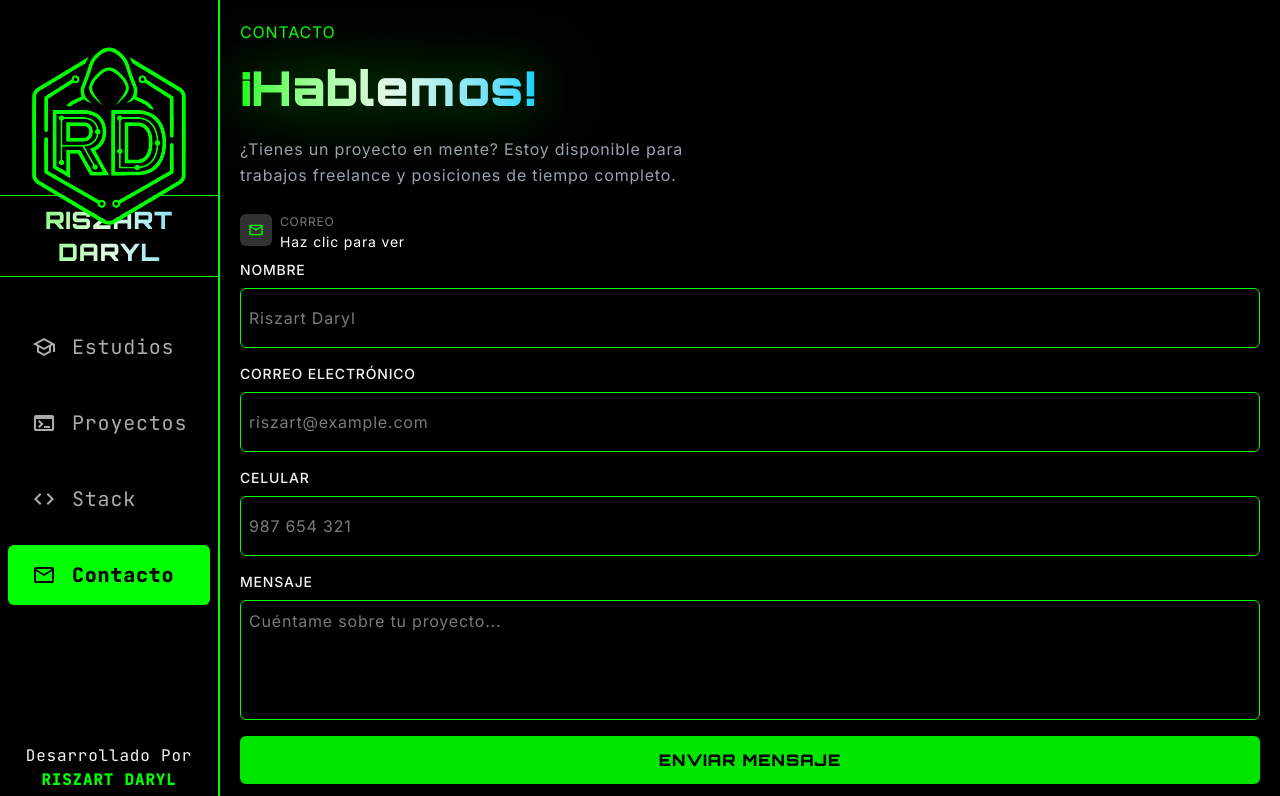
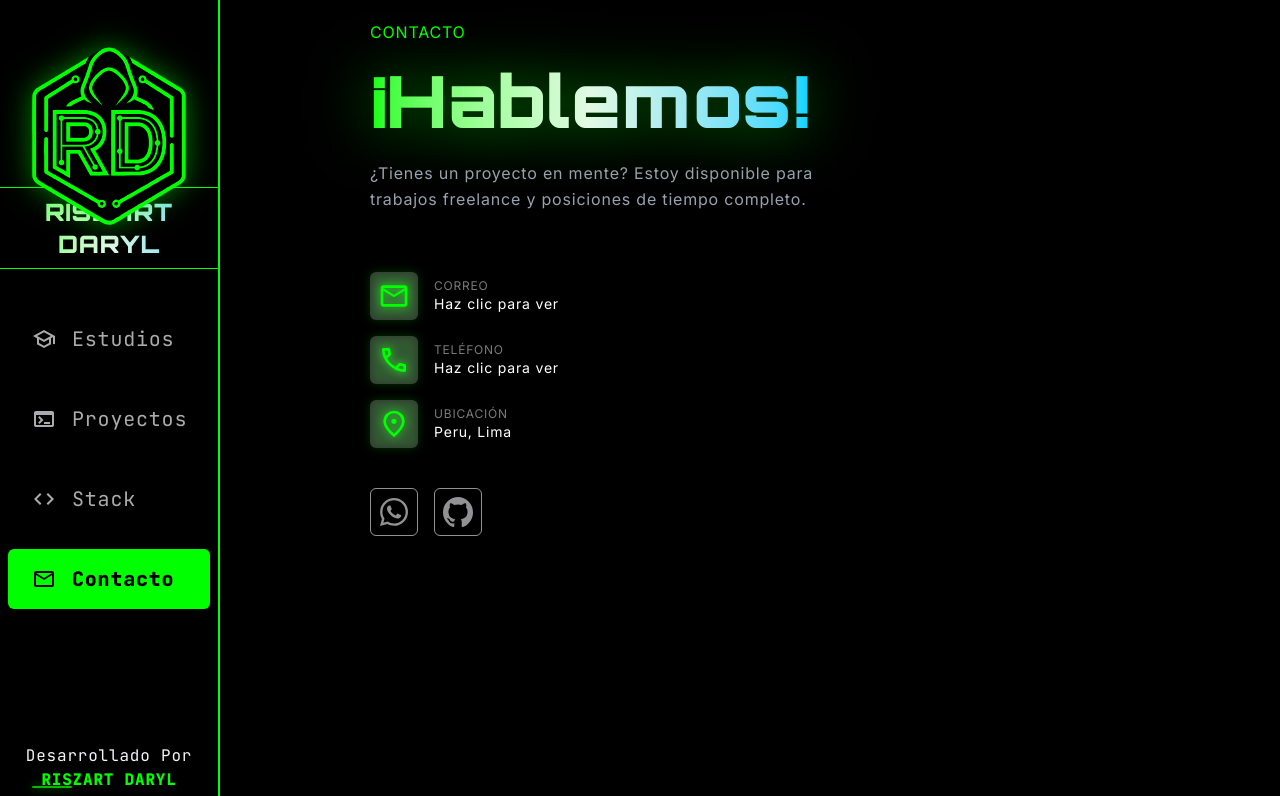
Before and after one commit to Riszart/riszartdaryl, a React (Vite) app in the folder frontend/: page /Contact in a window 1280 px wide. Shown: the top 796 px of the page. Built offline with nearby package versions, Linux system fonts and the light colour scheme.

Commit message:
new version destock

```diff
--- a/frontend/src/App.jsx
+++ b/frontend/src/App.jsx
@@ -15,7 +15,7 @@ function App() {
       <Navbar/>
       <div className='md:grid md:grid-cols-[auto_1fr]'>
         <section className='md:w-55'></section>
-        <section className=' '>
+        <section className='md:flex md:flex-col md:items-center w-full'>
           <Routes>
             <Route path='/' element={<Home/>}/>
             <Route path='/Education' element={<Education/>}/>
--- a/frontend/src/components/CardTec.jsx
+++ b/frontend/src/components/CardTec.jsx
@@ -29,7 +29,7 @@ export function CardSkill({ name, description,icon }) {
     bg-gradient-to-b from-gray-900/50 to-black
     transition-all duration-300 ease-out
     hover:border-cyber-green hover:shadow-[0_0_20px_rgba(0,255,0,0.15)]
-    hover:-translate-y-1 group
+    hover:-translate-y-1 group md:aspect-square md:w-full
   `;
 
   const styleClas = 'w-full h-full'
@@ -54,7 +54,7 @@ export function CardSkill({ name, description,icon }) {
   }
 
   return (
-    <div className={styleType}>
+    <div className={styleType }>
       <div className="w-12 h-12 bg-cyber-green/10 rounded-lg flex items-center justify-center border border-cyber-green/10 group-hover:border-cyber-green/40 transition-colors">
         <div className="w-8 h-8  rounded-sm">
           {icons[name]}
--- a/frontend/src/components/Form.jsx
+++ b/frontend/src/components/Form.jsx
@@ -2,7 +2,7 @@ import { Button } from "./Button"
 
 import { useState } from "react"
 
-export function Form(){
+export function Form({className}){
 	const [honeypot,setHoneypot] = useState("")
 
 	const [data,setData] = useState({
@@ -22,13 +22,13 @@ export function Form(){
 		console.log(data)
 	}
 
-	const inputEstilos = "h-15 border border-cyber-green focus:border-cyber-skyblue focus:outline-none p-2 rounded-md"
-	const textareaEstilos = "h-30 border border-cyber-green focus:border-cyber-skyblue focus:outline-none rounded-md p-2 resize-none"
+	const inputEstilos = "h-15 border border-cyber-green/30 focus:border-cyber-skyblue focus:outline-none p-2 rounded-md"
+	const textareaEstilos = "h-30 border border-cyber-green/30 focus:border-cyber-skyblue focus:outline-none rounded-md p-2 resize-none"
 	const labelEstilos = "uppercase text-sm font-medium pb-2"
 	const divEstilos = "flex flex-col"
 
 	return (
-		<form onSubmit={enviarForm} className="flex flex-col gap-4">
+		<form onSubmit={enviarForm} className={`flex flex-col gap-4  overflow-hidden ${className}`}>
 			<div className="opacity-0 absolute -z-10 w-0 h-0 overflow-hidden">
 				<input autoComplete="off" type="text" onChange={(e)=>{setHoneypot(e.target.value)}}/>
 			</div>
--- a/frontend/src/components/Navbar.jsx
+++ b/frontend/src/components/Navbar.jsx
@@ -24,57 +24,93 @@ export function Navbar(){
           <ul className="capitalize grid grid-cols-[1fr_1fr_auto_1fr_1fr] md:grid-cols-1 md:gap-4 w-full ">
 
             {/* EDUCACIÓN */}
-            <li className="md:mx-2 text-[10px]">
+            <li className="md:mx-2 text-[10px] mb-1">
               <NavLink to={'/Education'} className={navLinkStyle}>
+                {
+                  ({isActive})=>(
+                    <>
                       <div className=''>
                         <svg xmlns="http://www.w3.org/2000/svg" height="24px" viewBox="0 -960 960 960" width="24px" fill="currentColor">
                           <path d="M480-120 200-272v-240L40-600l440-240 440 240v320h-80v-276l-80 44v240L480-120Zm0-332 274-148-274-148-274 148 274 148Zm0 241 200-108v-151L480-360 280-470v151l200 108Zm0-241Zm0 90Zm0 0Z"/>
                         </svg>
                       </div>
                       <span className="md:text-left">Estudios</span>
+                        {isActive && (
+                          <div className="absolute bottom-2 w-10 mb-1 h-[2px] bg-cyber-green shadow-[0_0_8px_rgba(0,255,0,0.8)] rounded-full animate-pulse"></div>
+                        )}
+                    </>
+                  )
+                }
               </NavLink>
             </li>
 
             {/* PROYECTOS */}
-            <li className="md:mx-2 text-[10px]">
+            <li className="md:mx-2 text-[10px] mb-1">
               <NavLink to={'/Project'} className={navLinkStyle}>
+                {
+                  ({isActive})=>(
+                    <>
                       <div className=''>
                         <svg xmlns="http://www.w3.org/2000/svg" height="24px" viewBox="0 -960 960 960" width="24px" fill="currentColor">
                           <path d="M160-160q-33 0-56.5-23.5T80-240v-480q0-33 23.5-56.5T160-800h640q33 0 56.5 23.5T880-720v480q0 33-23.5 56.5T800-160H160Zm0-80h640v-400H160v400Zm140-40-56-56 103-104-104-104 57-56 160 160-160 160Zm180 0v-80h240v80H480Z"/>
                         </svg>
                       </div>
                       <span className="md:text-left">proyectos</span>
+                        {isActive && (
+                          <div className="absolute bottom-2 w-10 mb-1 h-[2px] bg-cyber-green shadow-[0_0_8px_rgba(0,255,0,0.8)] rounded-full animate-pulse"></div>
+                        )}
+                    </>
+                  )
+                }
               </NavLink>
             </li>
 
             {/* LOGO (Solo escritorio arriba o posición especial) */}
-            <li className="relative md:absolute md:top-10 md:left-0 md:w-full flex justify-center w-27 ">
+            <li className="relative md:absolute md:top-10 md:left-0 md:w-full flex justify-center w-27 drop-shadow-[0_0_15px_rgba(0,255,0,0.5)]">
               <NavLink to={'/'}>
                 <LogoRD className="absolute w-27 h-27 md:w-48 md:h-48 text-cyber-green bottom-0 left-0 md:relative"/>
               </NavLink>
             </li>
 
             {/* STACK */}
-            <li className="md:mx-2 text-[10px]">
+            <li className="md:mx-2 text-[10px] mb-1">
               <NavLink to={'/Tech'} className={navLinkStyle}>
+                {
+                  ({isActive})=>(
+                    <>
                       <div className=''>
                         <svg xmlns="http://www.w3.org/2000/svg" height="24px" viewBox="0 -960 960 960" width="24px" fill="currentColor">
                           <path d="M320-240 80-480l240-240 57 57-184 184 183 183-56 56Zm320 0-57-57 184-184-183-183 56-56 240 240-240 240Z"/>
                         </svg>
                       </div>
                       <span className="md:text-left">Stack</span>
+                        {isActive && (
+                          <div className="absolute bottom-2 w-10 mb-1 h-[2px] bg-cyber-green shadow-[0_0_8px_rgba(0,255,0,0.8)] rounded-full animate-pulse"></div>
+                        )}
+                    </>
+                  )
+                }
               </NavLink>
             </li>
 
             {/* CONTACTO */}
-            <li className="md:mx-2 text-[10px]">
+            <li className="md:mx-2 text-[10px] mb-1">
               <NavLink to={'Contact'} className={navLinkStyle}>
+                {
+                  ({isActive}) =>(
+                    <>
                       <div className=''>
                         <svg xmlns="http://www.w3.org/2000/svg" height="24px" viewBox="0 -960 960 960" width="24px" fill="currentColor">
                           <path d="M160-160q-33 0-56.5-23.5T80-240v-480q0-33 23.5-56.5T160-800h640q33 0 56.5 23.5T880-720v480q0 33-23.5 56.5T800-160H160Zm320-280L160-640v400h640v-400L480-440Zm0-80 320-200H160l320 200ZM160-640v-80 480-400Z"/>
                         </svg>
                       </div>
                       <span className="md:text-left">contacto</span>
+                      {isActive && (
+                        <div className="absolute bottom-2 w-10 mb-1 h-[2px] bg-cyber-green shadow-[0_0_8px_rgba(0,255,0,0.8)] rounded-full animate-pulse"></div>
+                      )}
+                    </>
+                  )
+                }
               </NavLink>
             </li>
           </ul>
--- a/frontend/src/pages/Contact.jsx
+++ b/frontend/src/pages/Contact.jsx
@@ -9,6 +9,7 @@ export function Contact(){
 
   const [mailRevealed, setMailRevealed] = useState(false);
   const [phoneRevealed, setPhoneRevealed] = useState(false);
+  const [isForm, setIsform] = useState(false)
 
   function revealAndAction(encoded, type){
     const decoded = atob(encoded);
@@ -22,53 +23,59 @@ export function Contact(){
   }
 
   return (
-    <main className="m-5 mb-40">
-      <section className="mb-5">
+    <main className="p-5 pb-30 md:max-w-200 w-full">
+      <section className="mb-15">
         <span className="uppercase text-cyber-green">CONTACTO</span>
-        <h2 className="mt-5 capitalize text-5xl font-bold mb-6 font-orbitron"> <span className="mt-2 bg-linear-to-r from-cyber-green via-cyber-white to-cyber-skyblue bg-clip-text text-transparent drop-shadow-[0_0_30px_var(--color-cyber-green-shadow)]">¡Hablemos!</span></h2>
+        <h2 className="mt-5 capitalize text-5xl font-bold mb-6 font-orbitron"> <span className="md:text-7xl mt-2 bg-linear-to-r from-cyber-green via-cyber-white to-cyber-skyblue bg-clip-text text-transparent drop-shadow-[0_0_30px_var(--color-cyber-green-shadow)]">¡Hablemos!</span></h2>
         <p className="text-gray-400 leading-relaxed max-w-lg">¿Tienes un proyecto en mente? Estoy disponible para trabajos freelance y posiciones de tiempo completo.</p>
       </section>
 
-      <section className="flex flex-col gap-2">
-        <article className="flex gap-2 items-center">
-          <div className="h-8 aspect-square text-cyber-green bg-gray-100/20 p-2 rounded-md" >
-            <IconMail />
+      <section className="flex flex-col gap-4">
+        <article className="">
+          <section className="flex gap-4 items-center">
+            <div className="h-12 aspect-square text-cyber-green bg-gray-100/20 p-2 rounded-md drop-shadow-[0_0_5px_var(--color-cyber-green)]" >
+              <IconMail />
+            </div>
+            <div className="flex flex-col items-start">
+              <strong className="uppercase font-normal text-gray-100/50 text-xs">CORREO</strong>
+              <h6 onClick={()=>{setIsform(!isForm)}} className="text-sm">{mailRevealed ? atob(encodedEmail) : "Haz clic para ver"}</h6>
+            </div>
+          </section>
+          <section>
+                    <Form className={ `transition-all duration-500
+          ${isForm
+            ? 'max-h-[600px] my-5 border p-4 border-green-500 rounded-lg opacity-100 scale-100 pointer-events-auto"'
+            : 'max-h-0 p-0 m-0 opacity-0 scale-95 pointer-events-none'}`}/>
+          </section>
+        </article>
+
+        <article className="flex gap-4 items-center">
+          <div className="h-12 aspect-square text-cyber-green bg-gray-100/20 p-2 rounded-md drop-shadow-[0_0_5px_var(--color-cyber-green)]" >
+            <IconPhone/>
           </div>
-          <div>
-            <strong className="uppercase font-normal text-gray-100/50 text-xs">CORREO</strong>
-            <h6 className="text-sm">{mailRevealed ? atob(encodedEmail) : "Haz clic para ver"}</h6>
+          <div className="flex flex-col items-start">
+            <strong className="uppercase font-normal text-gray-100/50 text-xs">TELÉFONO</strong>
+            <h6 onClick={()=>{setPhoneRevealed(!phoneRevealed)}} className="text-sm">{phoneRevealed ? atob(encodedPhone) : "Haz clic para ver"}</h6>
           </div>
         </article>
-      <Form/>
 
-        <article className="flex gap-2 items-center">
-          <div className="h-8 aspect-square text-cyber-green bg-gray-100/20 p-2 rounded-md" >
-            <IconPhone/>
-          </div>
-          <div>
-            <strong className="uppercase font-normal text-gray-100/50 text-xs">TELÉFONO</strong>
-            <h6 className="text-sm">{phoneRevealed ? atob(encodedPhone) : "Haz clic para ver"}</h6>
-          </div>
-        </article>
-        <article className="flex gap-2 items-center">
-          <div className="h-8 aspect-square text-cyber-green bg-gray-100/20 p-2 rounded-md" >
+        <article className="flex gap-4 items-center">
+          <div className="h-12 aspect-square text-cyber-green bg-gray-100/20 p-2 rounded-md drop-shadow-[0_0_5px_var(--color-cyber-green)]" >
             <IconLocation/>
           </div>
-          <div>
+          <div className="flex flex-col items-start">
             <strong className="uppercase font-normal text-gray-100/50 text-xs">UBICACIÓN</strong>
             <h6 className="text-sm">Peru, Lima</h6>
           </div>
         </article>
       </section>
 
-      <section className="flex gap-4 my-6 text-gray-100/60">
-        <div className="h-10 aspect-square border rounded-md p-2">
+      <section className="flex gap-4 mt-10 text-gray-100/60">
+        <div className="h-12 aspect-square border rounded-md p-2 hover:scale-110">
           <a href="https://wa.me/+51923232870" target="_blank"><IconWhatsApp/></a>
         </div>
-        {/* <div className="h-10 aspect-square border rounded-md p-2">
-          <a href="https://music.youtube.com/playlist?list=PL0Yt0mEJED9JdP5vXRqu85XAyeI78wjKV&si=ElsED70ViRXdlBhe" target="_blank"><IconYoutubeMusic/></a>
-        </div> */}
-        <div className="h-10 aspect-square border rounded-md p-2">
+
+        <div className="h-12 aspect-square border rounded-md p-2 hover:scale-110">
           <a href="https://github.com/Riszart" target="_blank"><IconGithub/></a>
         </div>
       </section>
--- a/frontend/src/pages/Education.jsx
+++ b/frontend/src/pages/Education.jsx
@@ -26,10 +26,10 @@ const [education, setEducation] = useState([])
   }, [])
 
   return (
-    <main className="p-5 pb-30 md:max-w-200 ">
+    <main className="p-5 pb-30 md:max-w-200 w-full">
       <section className="mb-5">
         <span className="uppercase text-cyber-green" >educación</span>
-        <h2 className="capitalize text-5xl font-bold mb-6 font-orbitron">mis <span className="mt-2 bg-linear-to-r from-cyber-green via-cyber-white to-cyber-skyblue bg-clip-text text-transparent drop-shadow-[0_0_30px_var(--color-cyber-green-shadow)]">estudios</span></h2>
+        <h2 className="capitalize text-5xl md:text-7xl font-bold mb-6 font-orbitron">mis <span className="mt-2 bg-linear-to-r from-cyber-green via-cyber-white to-cyber-skyblue bg-clip-text text-transparent drop-shadow-[0_0_30px_var(--color-cyber-green-shadow)]">estudios</span></h2>
         <p className="text-gray-400 leading-relaxed max-w-lg ">Mi recorrido académico y técnico, centrado en el dominio de tecnologías modernas para crear aplicaciones robustas y escalables.</p>
       </section>
       <div className="flex flex-col">
```
Also changed, not shown: frontend/src/pages/Project.jsx (+6 -4 lines), frontend/src/pages/Tech.jsx (+9 -9 lines), frontend/src/assets/img/img-not-diponible.webp (added). Lines whose indentation alone changed are shown as unchanged.
